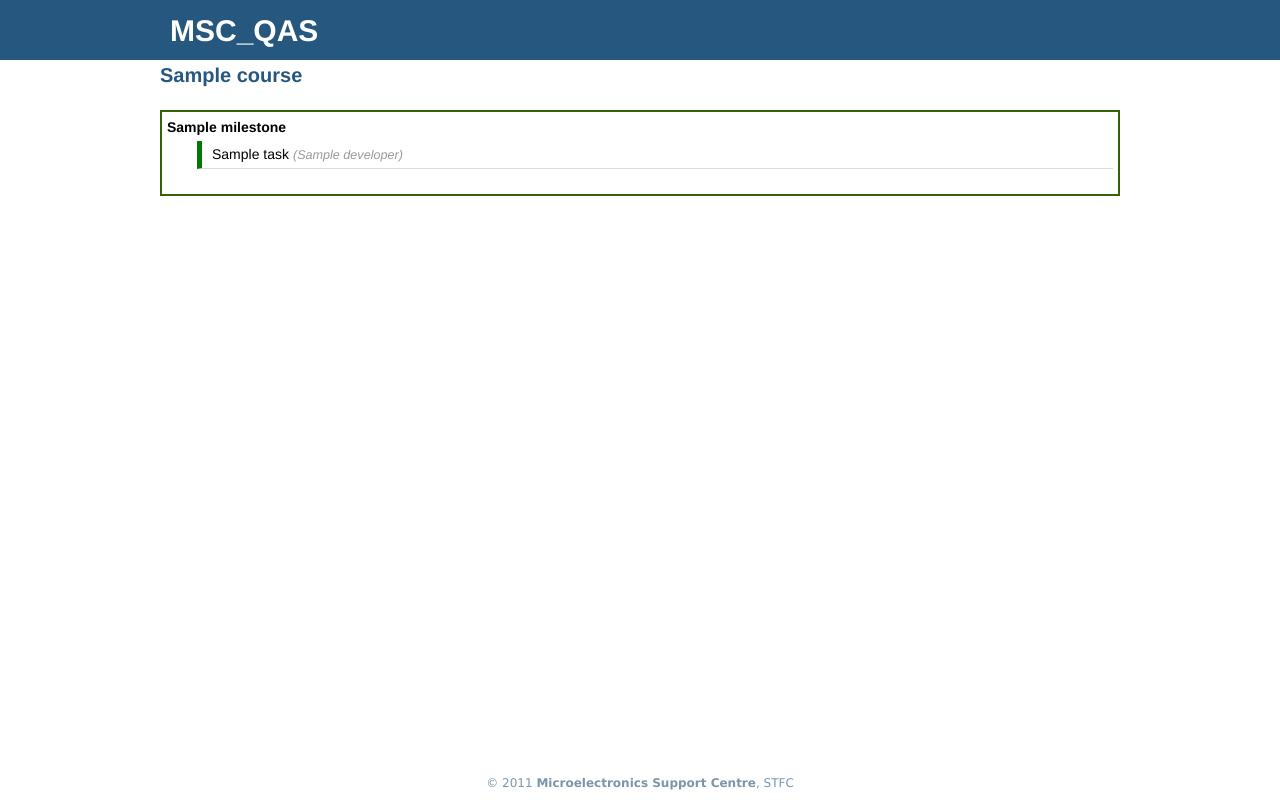
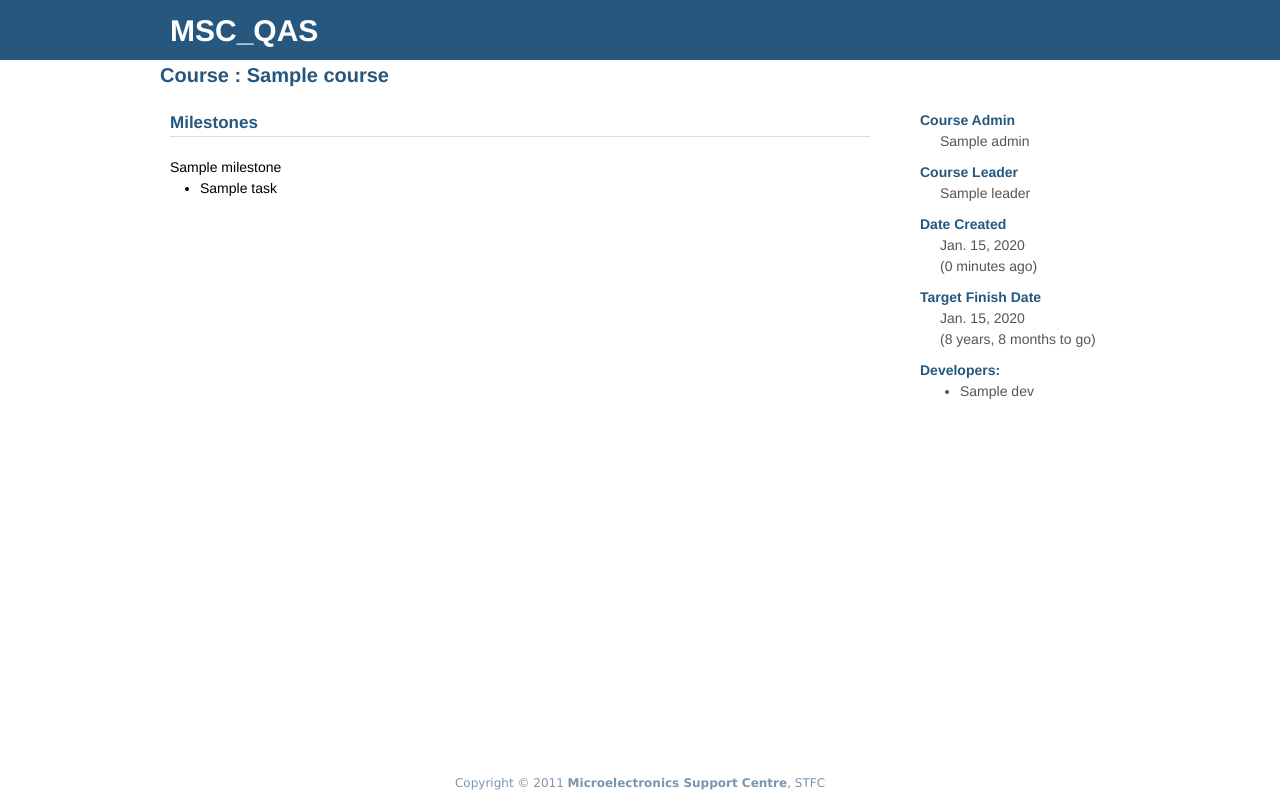
Before and after one commit to kwalala/msc_qas, a Django app: template templates/course/view.html in a window 1280 px wide. Run offline with Django 3.2, Linux system fonts and the light colour scheme; the template is opened without the code that fills it: most values are stand-ins (such as "Sample title", 1, 10 or a date in 2020); parts of the project's set-up code (start-up, migrations or seed data) failed here and were passed over.

```diff
--- a/course/urls.py
+++ b/course/urls.py
@@ -17,4 +17,9 @@ urlpatterns = patterns('msc_qas.course.views',
         view="course_view",
         name="course_view",
     ),
+
+    url('^(?P<cid>\d+)/milestone/(?P<mid>\d+)$',
+        view="milestone_edit",
+        name="milestone_edit",
+    ),
 )
--- a/media/css/style.css
+++ b/media/css/style.css
@@ -132,7 +132,7 @@ form.login input.submit-button {
     background-color: #38610B;
 }
 
-.milestone {
+/*.milestone {
     border: 2px dotted #999;
     margin-top: 10px;
     padding: 5px;
@@ -148,7 +148,7 @@ form.login input.submit-button {
 
 .milestone .title {
     font-weight: bold;
-}
+}*/
 
 .section-box { margin: 10px 0px 20px 0px; border: 3px solid #ddd;}
 .section-box .section-head { margin:0; padding:0; }
@@ -169,7 +169,7 @@ form.login input.submit-button {
 
     padding: 10px;
 }
-
+/*
 .tasks {
     list-style: none;
 }
@@ -188,7 +188,7 @@ form.login input.submit-button {
 
 .tasks li:hover {
     background-color: #F5F6CE;
-}
+}*/
 
 
 .item-listing {
@@ -207,3 +207,36 @@ form.login input.submit-button {
 .underlined {
     border-bottom: 1px solid #ddd;
 }
+
+.def-list { list-style: none; margin-left: 0px; }
+.def-list li {
+    margin-bottom: 10px;
+}
+.def-list li .title {
+    color: #26587F;
+    font-weight: bold;
+    display: block;
+}
+.def-list li .content {
+    margin-left: 20px;
+    color:#555;
+    display: block;
+}
+.def-list li .content ul { margin-left: 0px }
+.def-list li .content ul li { margin-left: 20px }
+
+#dev-list { list-style: none; margin: 20px 0px 20px 0px; padding: 0px;}
+#dev-list li {
+    width: 200px;
+    padding: 3px 10px 3px 10px;
+    margin: 0px 0px 5px 0px;
+    border: 1px solid #888;
+    cursor: move;
+}
+
+#task-list { list-style: none; margin: 20px 0px 20px 0px; padding: 0px;}
+#task-list li {
+    padding: 3px 10px 3px 10px;
+    margin: 0px 0px 5px 0px;
+    border: 1px solid #ccc;
+}
--- a/templates/base/base.html
+++ b/templates/base/base.html
@@ -1,7 +1,7 @@
 <!DOCTYPE HTML> <!-- html5 -->
 <html xmlns="http://www.w3.org/1999/xhtml" lang="en" dir="ltr">
 <head>
-    <title>(MSC-QAS){% block title %}{% endblock %}</title>
+    <title>(MSC-QAS) {% block title %}{% endblock %}</title>
     <link href="{{ MEDIA_URL }}css/reset.css" media="all" rel="stylesheet" type="text/css" />
     <link href="{{ MEDIA_URL }}css/text.css" media="all" rel="stylesheet" type="text/css" />
     <link href="{{ MEDIA_URL }}css/960.css" media="all" rel="stylesheet" type="text/css" />
@@ -52,7 +52,7 @@
 
     </div>
     <div id='footer'>
-        &copy; 2011 <a href='http://www.msc.stfc.ac.uk'>Microelectronics Support Centre</a>, STFC
+        Copyright &copy; 2011 <a href='http://www.msc.stfc.ac.uk'>Microelectronics Support Centre</a>, STFC
     </div>
     <div id='notification-bar' class='clearfix'></div>
 </body>
--- /dev/null
+++ b/templates/base/two_col_12_4.html
@@ -0,0 +1,11 @@
+{% extends "base/base.html" %}
+
+{% block base_content %}
+<div class='container_16'>
+{% block content_top %}{% endblock %}
+</div>
+<div class='container_16'>
+    <div class='grid_12'>{% block content %}{% endblock %}</div>
+    <div class='grid_4'>{% block content_right %}{% endblock %}</div>
+</div>
+{% endblock %}
--- a/templates/course/view.html
+++ b/templates/course/view.html
@@ -1,94 +1,73 @@
-{% extends "base/one_col.html" %}
+{% extends "base/two_col_12_4.html" %}
 
-{% block title %}{{ block.super }}{{ course.name }}{% endblock title %}
-{% block jquery %}
+{% block title %}{{ course.name }}{% endblock title %}
 
-    function add_task(ms_id, task_name, dev_name) {
-        $("<li class='not-complete'>"+task_name+" <span class='footnote'>("+dev_name+")</span></li>")
-            .hide()
-            .appendTo("#task-list-" + ms_id)
-            .slideDown();
-    }
-
-    function submit_new_task(form) {
-        var input_name = form.find("input[name='name']");
-        var task_name = input_name.val().trim();
-        if (task_name == "") { return; }
-
-        var ms_id = form.attr("data-ms-id");
-        var input_user = form.find("select[name='user']");
-        var input_submit = form.find("submit");
-        var user = input_user.val();
-        var user_name = form.find("option[value='"+user+"']").text();
-
-        input_name.attr("disabled", true);
-        input_user.attr("disabled", true);
-        input_submit.attr("disabled", true);
-        var spinner = form.find(".spinner").show();
-
-        $.ajax({
-            type: "post",
-            url: "{% url course_view course.id %}",
-            data: {
-                "task_name": task_name,
-                "user_id": user,
-                "ms_id": ms_id
-            },
-            success: function() {
-                add_task(ms_id, task_name, user_name);
-                input_name.val("");
-            },
-            error: function() {
-                alert("oops. Failed.");
-            },
-            complete: function() {
-                spinner.hide();
-                input_name.attr("disabled", false);
-                input_user.attr("disabled", false);
-                input_submit.attr("disabled", false);
-            }
-        });
-    }
-
-    $(".new-task-form").bind("submit", function(e) {
-        e.preventDefault();
-        submit_new_task($(this));
-    });
-
+{% block content_top %}
+<h1>Course : {{ course.name }}</h1>
 {% endblock %}
 
 {% block content %}
-
-<h1>{{ course.name }}</h1>
-
-<div class='milestone-container'>
-
-    {% for ms in course.milestone_set.all %}
-    <div class='milestone milestone-{{ course.completed|yesno:"complete,not-complete" }}'>
-        <div class='title'>{{ ms.name }}</div>
-        <div>
-            <ul class='tasks' id='task-list-{{ ms.id }}'>
-                {% for task in ms.task_set.all %}
-                    <li class='{{ task.completed|yesno:"complete,not-complete" }}'>
-                        {{ task.name }} <span class='footnote'>({{ task.developer.get_full_name }})</span>
-                    </li>
-                {% endfor %}
-            </ul>
-            {% if course.leader == user %}
-            <form class='new-task-form' data-ms-id='{{ ms.id }}'>
-                <input type='text' name='name' />
-                Assign to: <select name='user'>
-                    {% for dev in course.developers.all %}
-                        <option value='{{ dev.id }}'>{{ dev.get_full_name }}</option>
-                    {% endfor %}
-                </select>
-                <input type='submit' name='submit' value='Add New Task'/>
-                <span class='spinner hidden'><img src='{{ MEDIA_URL }}img/spinner.gif' /></span>
-            </form>
+<h2 class='underlined'>Milestones</h2>
+{% for ms in milestones %}
+    <div class='milestone milestone-{{ ms.complete|yesno:"complete,not-complete" }}'>
+        <div class='milestone-title'>
+            {{ ms.name }}
+            {% if course.leader == user or course.admin == user %}
+                [<a href='{% url milestone_edit course.id ms.id %}'>edit</a>]
             {% endif %}
         </div>
+        <div class='tasks'>
+            <ul>
+            {% for task in ms.task_set.all %}
+                <li>{{ task.name }}</li>
+            {% endfor %}
+            </ul>
+        </div>
     </div>
-    {% endfor %}
+{% endfor %}
 
+{% endblock %}
+{% block content_right %}
+<div>
+<ul class='def-list'>
+    <li>
+        <span class='title'>Course Admin</span>
+        <span class='content'>{{ course.admin.get_full_name }}</span>
+    </li>
+    <li>
+        <span class='title'>Course Leader </span>
+        <span class='content'>{{ course.leader.get_full_name }}</span>
+    </li>
+    <li>
+        <span class='title'>Date Created </span>
+        <span class='content'>
+            {{ course.date_created|date }}<br />
+            ({{ course.date_created|timesince }} ago)
+        </span>
+    </li>
+    <li>
+        <span class='title'>Target Finish Date</span>
+        <span class='content'>
+            {{ course.date_target|date }}<br />
+            {% if course_due %}
+                {% if not course.complete %}
+                    (<span style='color:red'>Completion Due!</span>)
+                {% endif %}
+            {% else %}
+            ({{ course.date_target|timeuntil }} to go)
+            {% endif %}
+        </span>
+    </li>
+    <li>
+        <span class='title'>Developers: </span>
+        <span class='content'>
+            <ul>
+            {% for dev in course.developers.all %}
+                <li>{{ dev.get_full_name }}</li>
+            {% endfor %}
+            </ul>
+        </span>
+    </li>
+</ul>
 </div>
 {% endblock %}
```
Also changed, not shown: course/views.py (+51 -17 lines), templates/base/two_col_11_5.html (deleted, +0 -8 lines), templates/course/milestone.html (added, +50 -0 lines), templates/course/view2.html (added, +94 -0 lines), templates/dashboard.html (+8 -1 lines), views.py (+4 -4 lines).
